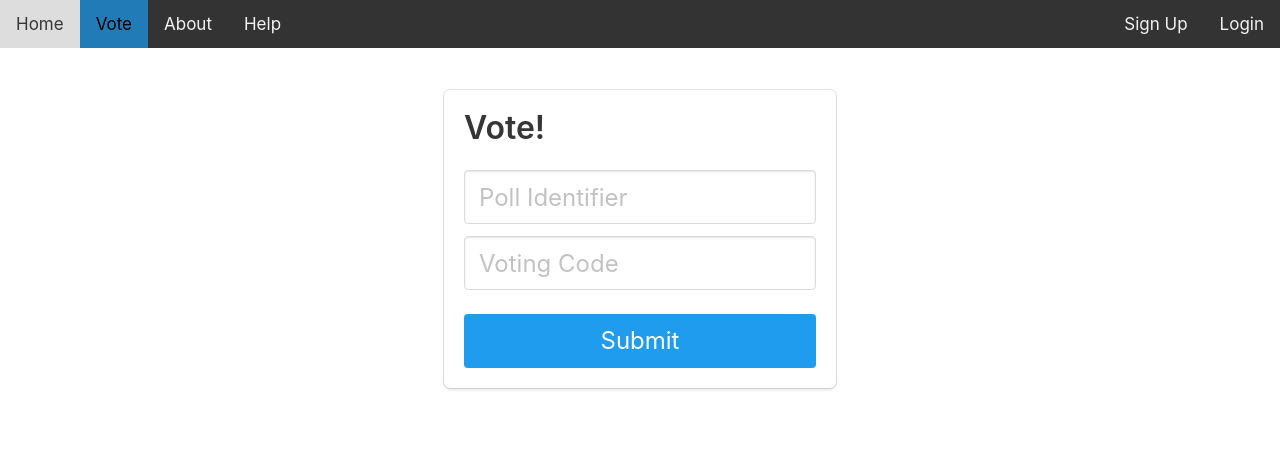
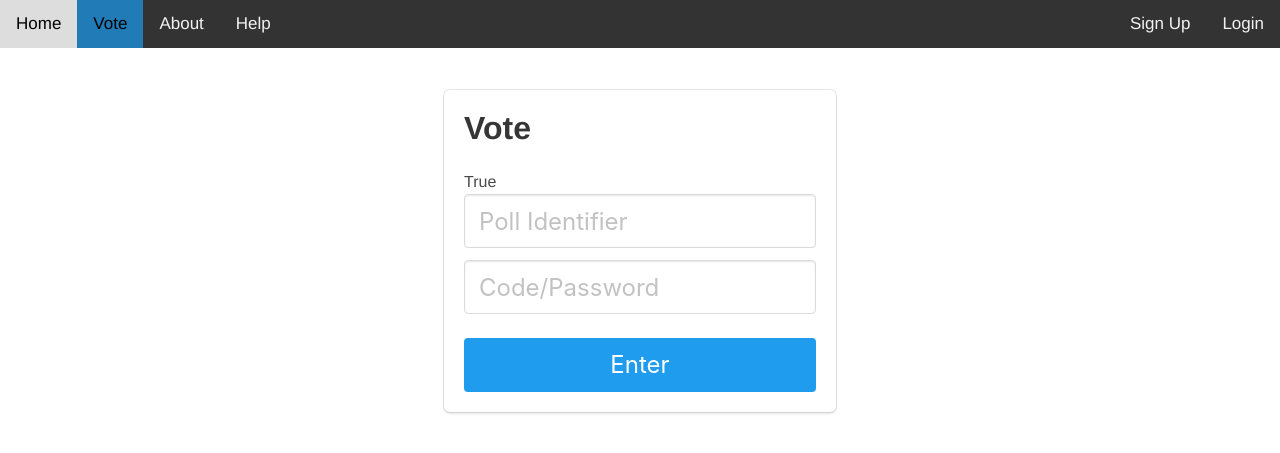
Before and after one commit to smyril42/Quickpoll, a Flask app: page /vote in a window 1280 px wide. Shown: the top 453 px of the page. Run offline with Flask 3, Linux system fonts and the light colour scheme.

Commit message:
first try on vote page

```diff
--- a/app/database.py
+++ b/app/database.py
@@ -86,6 +86,9 @@ class Question(db.Model):
         self.type_=type_
         self.choice0, self.choice1, self.choice2, self.choice3, self.choice4=choices
 
+    def choices(self):
+        return self.choice0, self.choice1, self.choice2, self.choice3, self.choice4
+
 
 class Code(db.Model):
     id: Mapped[int] = mapped_column(primary_key=True, autoincrement=True)
--- a/app/forms.py
+++ b/app/forms.py
@@ -1,7 +1,7 @@
 from flask_wtf import FlaskForm, Form
 from wtforms import StringField, PasswordField, BooleanField, SubmitField, DateField, FieldList, SelectField
 from wtforms.fields.form import FormField
-from wtforms.validators import DataRequired, Email, Optional
+from wtforms.validators import DataRequired, Email, Optional, Length
 
 
 __all__ = "LoginForm", "SignupForm", "PollForm", "VoteForm"
@@ -17,7 +17,7 @@ class LoginForm(FlaskForm):
 class SignupForm(FlaskForm):
     email = StringField('Username', validators=[DataRequired(), Email()])
     username = StringField('Username', validators=[DataRequired()])
-    password = PasswordField('Password', validators=[DataRequired()])
+    password = PasswordField('Password', validators=[DataRequired(), Length(min=8)])
     submit = SubmitField('Register')
 
 
@@ -42,8 +42,18 @@ class PollForm(FlaskForm):
     submit = SubmitField('Submit')
 
 
+class VoteFieldForm(FlaskForm):
+    field_name = StringField('Vote Name', validators=[DataRequired()])
+    type_ = SelectField('Vote Type', validators=[DataRequired()])
+    choices = FieldList(FormField(StringField))
+
+
 class VoteForm(FlaskForm):
     poll_id = StringField('Poll Identifier', validators=[DataRequired()])
-    password = StringField('Poll Password')
-    voting_code = StringField('Voting Code', validators=[DataRequired()])
-    submit = SubmitField('Submit')
+    voting_code = PasswordField('Voting Code', validators=[DataRequired()])
+
+    includes_content = BooleanField('Includes Content', default=True)
+
+    fields = FieldList(FormField(VoteFieldForm), validators=[Optional()])
+
+    submit = SubmitField('Enter')
--- a/app/main.py
+++ b/app/main.py
@@ -29,15 +29,38 @@ def help_page():
 
 @bp.route("/vote", methods=["GET", "POST"])
 def vote():
+    hidden = True
     form = VoteForm()
     if form.validate_on_submit():
-        poll_id = form.poll_id.data
-        voting_code = form.voting_code.data
-        print(poll_id, voting_code)
-    else:
+        poll = Poll.query.filter_by(public_id=form.poll_id.data).first()
+        if poll is None:
+            flash("Poll not found!")
+            return render_template("vote.html", form=form, hidden=hidden)
+
+        hashed_secret = hashed(form.voting_code.data, poll.salt)
+
+        # if password/code is incorrect
+        if not (
+                poll.hashed_password and hashed_secret == poll.hashed_password or
+                (not poll.hashed_password and hashed_secret in [i["hashed_code"] for i in poll.codes])
+        ):
+            flash("Invalid Code/Password!")
+            return render_template("vote.html", form=form, hidden=hidden)
+
+        hidden = False
+        for question in poll.questions:
+            form.fields.append_entry()
+            form.fields[-1].type_ = question.type_
+            form.fields[-1].field_name = question.name
+            form.fields[-1].choices = question.choices if (question.type_ // 100) == 1 else tuple()
+
+        if form.includes_content.data:
+            ...
+
+    elif form.errors:
         print(form.errors)
 
-    return render_template("vote.html", form=form)
+    return render_template("vote.html", form=form, hidden=hidden)
 
 
 @bp.route("/profile")
--- a/app/templates/vote.html
+++ b/app/templates/vote.html
@@ -6,6 +6,7 @@
 {% block body %}
 <head>
     <link rel="stylesheet" href="https://cdnjs.cloudflare.com/ajax/libs/bulma/0.7.2/css/bulma.min.css" />
+    <link rel="stylesheet" href="{{ url_for("static", filename="styles.css") }}">
 </head>
 
 <div class="column is-4 is-offset-4">
@@ -18,17 +19,29 @@
                 </div>
             {% endif %}
         {% endwith %}
-        <h3 class="title">Vote!</h3>
+        <h3 class="title">Vote</h3>
         <form method="POST" action="{{ url_for("main.vote") }}">
+            <p>{{ hidden }}</p>
             {{ form.hidden_tag() }}
             {{ form.poll_id(placeholder="Poll Identifier", class="input is-large", style="margin-bottom: .5em") }}
-            {{ form.voting_code(placeholder="Voting Code", class="input is-large", style="margin-bottom: .5em")}}
+            {{ form.voting_code(placeholder="Code/Password", class="input is-large", style="margin-bottom: .5em")}}
+            {% if not hidden %}
+                {{ form.includes_content(hidden=True, default=True) }}
+                <table>
+                    {% for question in form.fields %}
+                        <tr><td colspan="2">{{ question.field_name }}</td></tr>
+
+                        {% if (question.type_ // 100)==1 %}
+                            <tr><td>{{ question.choices() }}</td></tr>
+                        {% endif %}
+
+                    {% endfor %}
+                </table>
+                <p>Hidden</p>
+            {% endif %}
             {{ form.submit(class="button is-block is-info is-large is-fullwidth", style="margin-top: .5em") }}
         </form>
     </div>
 </div>
 
-
-
-
 {% endblock %}
```
